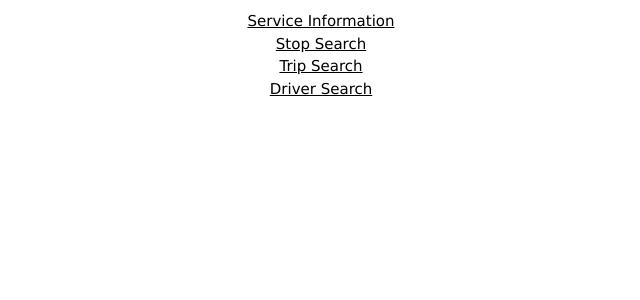
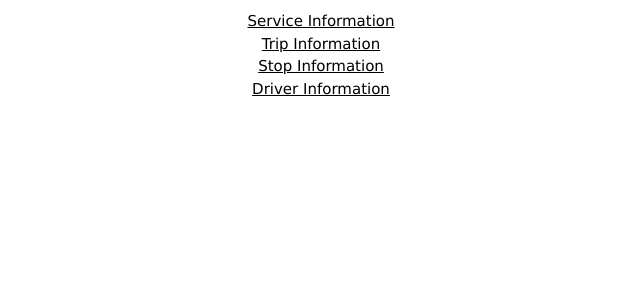
Before and after one commit to jjpanda/findmybus, a PHP site: page / in a window 1280 px wide. Shown: the part 64-364 px from the top of the page, without its empty margins (319-959 px from the left). Run offline with PHP 8.4, Linux system fonts and the light colour scheme.

Commit message:
Add files via upload

```diff
--- a/wamp/www/index.php
+++ b/wamp/www/index.php
@@ -9,8 +9,8 @@
 <body class="w3-center">
 
 <a href="service.php">Service Information</a><br>
-<a href="stop.php">Stop Search</a><br>
-<a href="trip2.php">Trip Search</a><br>
-<a href="driver.php">Driver Search</a><br>
+<a href="trip2.php">Trip Information</a><br>
+<a href="stop.php">Stop Information</a><br>
+<a href="driver.php">Driver Information</a><br>
 </body>
 </html>
```
